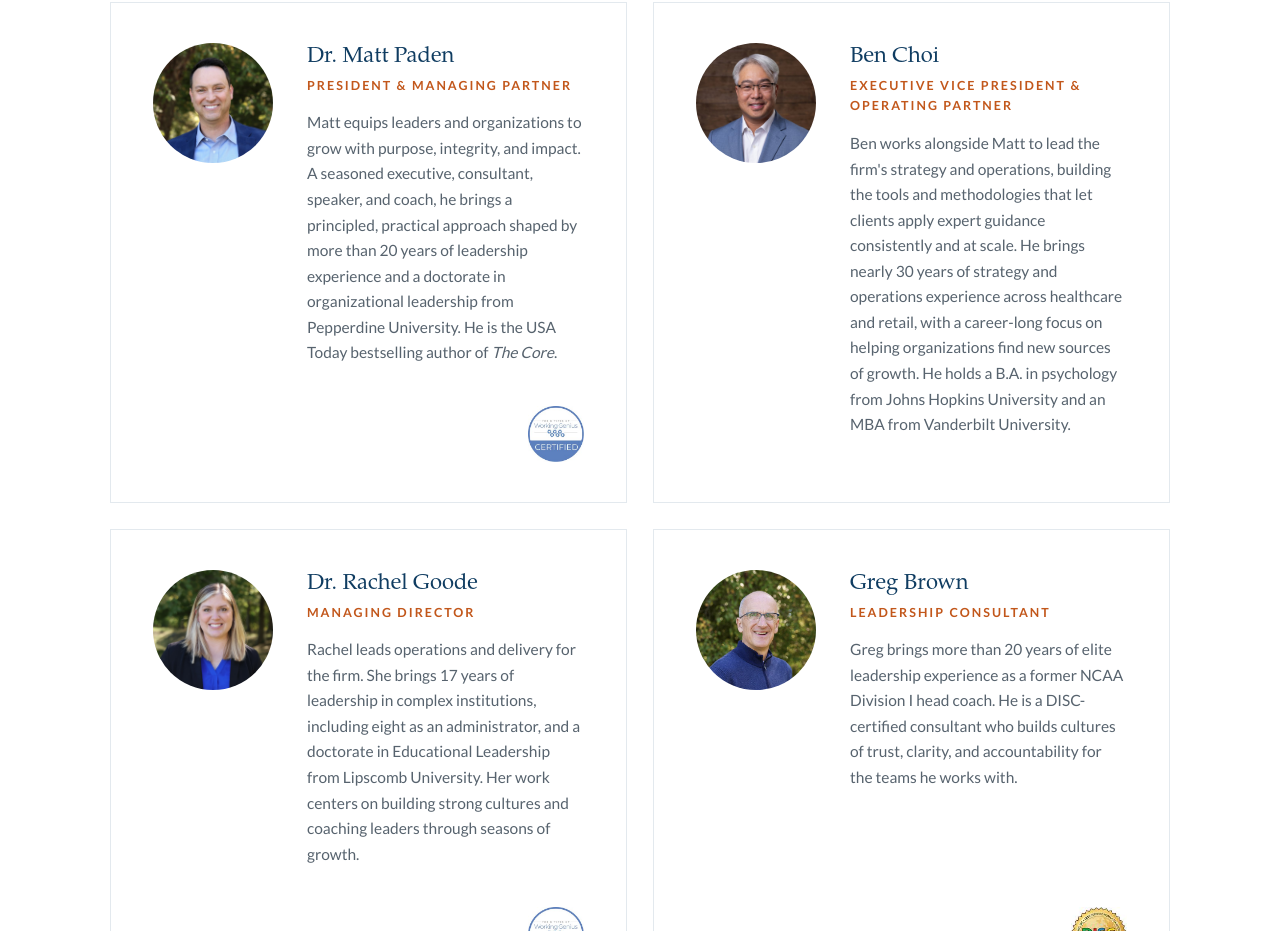
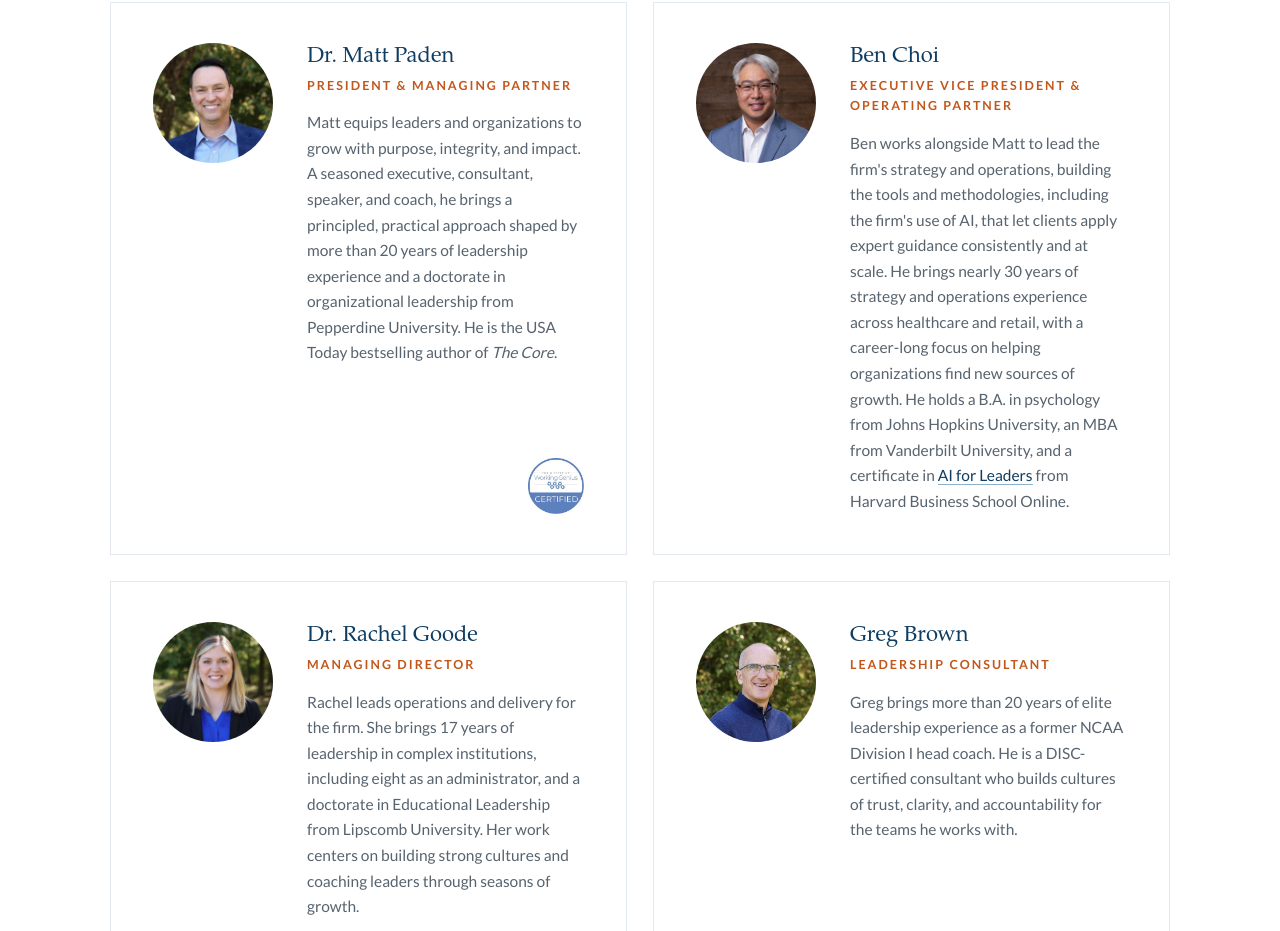
Before and after one commit to greatdaysleadership/gdl-website, a website: page about.html in a window 1280 px wide. Shown: the part 1374-2305 px from the top of the page. Drawn offline with Linux system fonts and the light colour scheme.

Commit message:
About: add HBS Online AI for Leaders certificate to Ben Choi bio

```diff
--- a/about.html
+++ b/about.html
@@ -179,7 +179,7 @@
         <div>
           <h3>Ben Choi</h3>
           <div class="role">Executive Vice President &amp; Operating Partner</div>
-          <p>Ben works alongside Matt to lead the firm's strategy and operations, building the tools and methodologies that let clients apply expert guidance consistently and at scale. He brings nearly 30 years of strategy and operations experience across healthcare and retail, with a career-long focus on helping organizations find new sources of growth. He holds a B.A. in psychology from Johns Hopkins University and an MBA from Vanderbilt University.</p>
+          <p>Ben works alongside Matt to lead the firm's strategy and operations, building the tools and methodologies, including the firm's use of AI, that let clients apply expert guidance consistently and at scale. He brings nearly 30 years of strategy and operations experience across healthcare and retail, with a career-long focus on helping organizations find new sources of growth. He holds a B.A. in psychology from Johns Hopkins University, an MBA from Vanderbilt University, and a certificate in <a href="https://online.hbs.edu/verify-certificate?cedid=26VM-NBI7-BJIY" target="_blank" rel="noopener" style="color:var(--navy); border-bottom:1px solid var(--slate-light);">AI for Leaders</a> from Harvard Business School Online.</p>
         </div>
       </div>
       <div class="person reveal">
```
